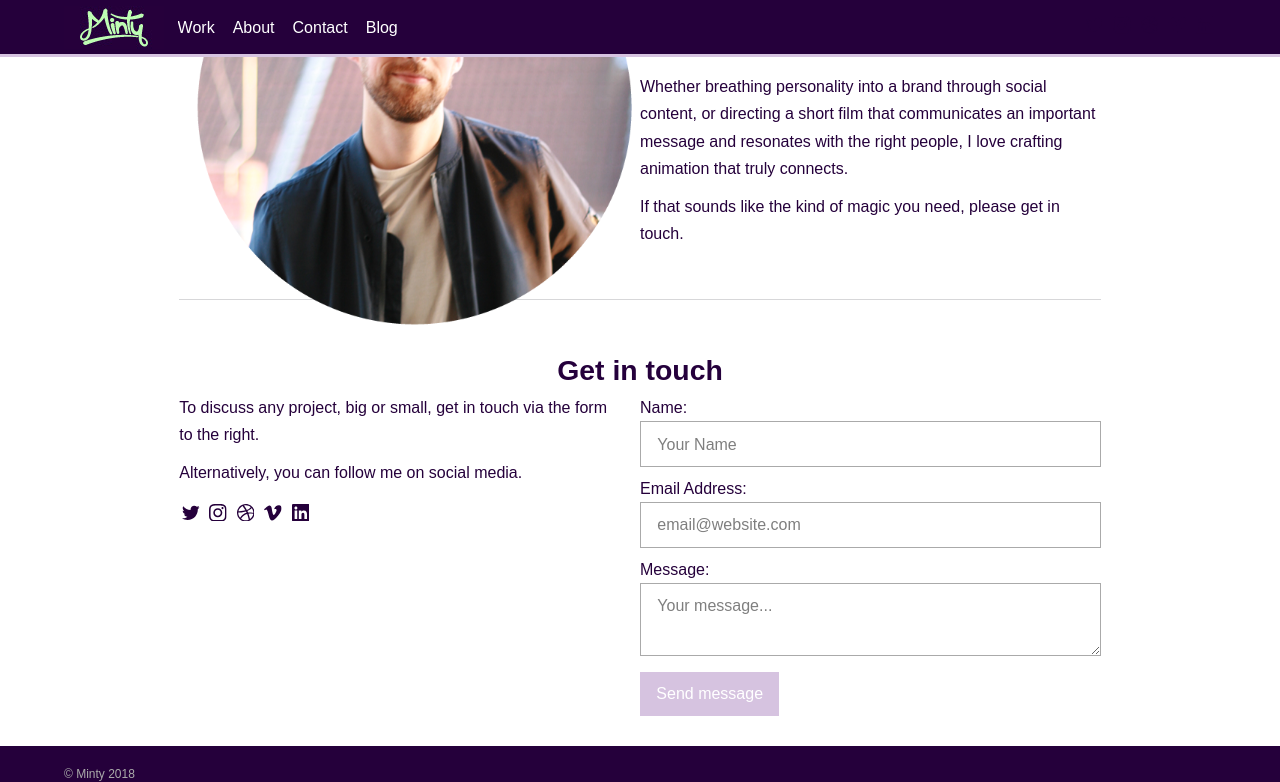
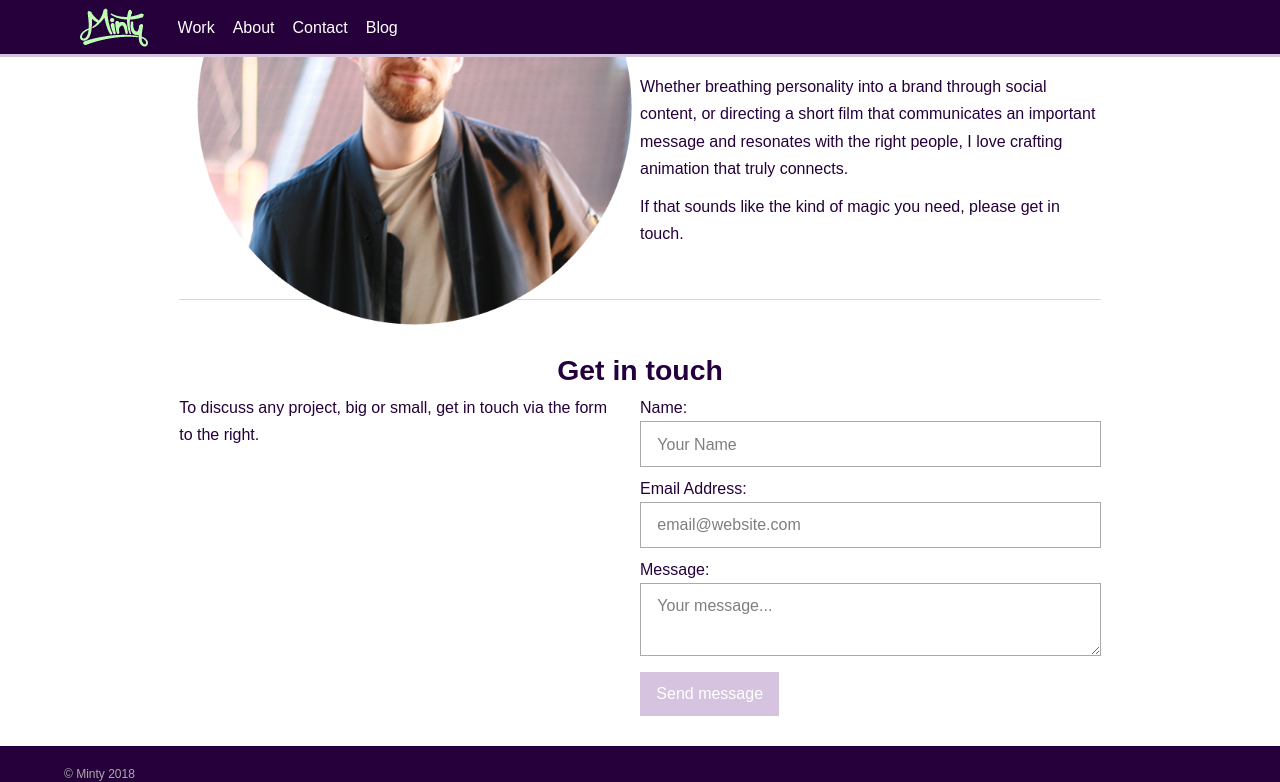
Before and after one commit to StephenMinty/itsminty.co.uk, a Jekyll site: the page built from index.md, in a window 1280 px wide and 900 px high, scrolled down 2054 px, cut to the strip 0-782 px from the top of the window. Built offline with Jekyll 4.4.1, drawn with Linux system fonts in a browser that asks for light colours; some web fonts are replaced.

Commit message:
Update index.md

```diff
--- a/index.md
+++ b/index.md
@@ -30,6 +30,3 @@ If that sounds like the kind of magic you need, please get in touch.
 {% include site-form.html %}{: style="width: 50%; float: right; margin-left: 2rem;"}
 
 To discuss any project, big or small, get in touch via the form to the right.
-
-Alternatively, you can follow me on social media.
-{% include nav-social.html %}
```
